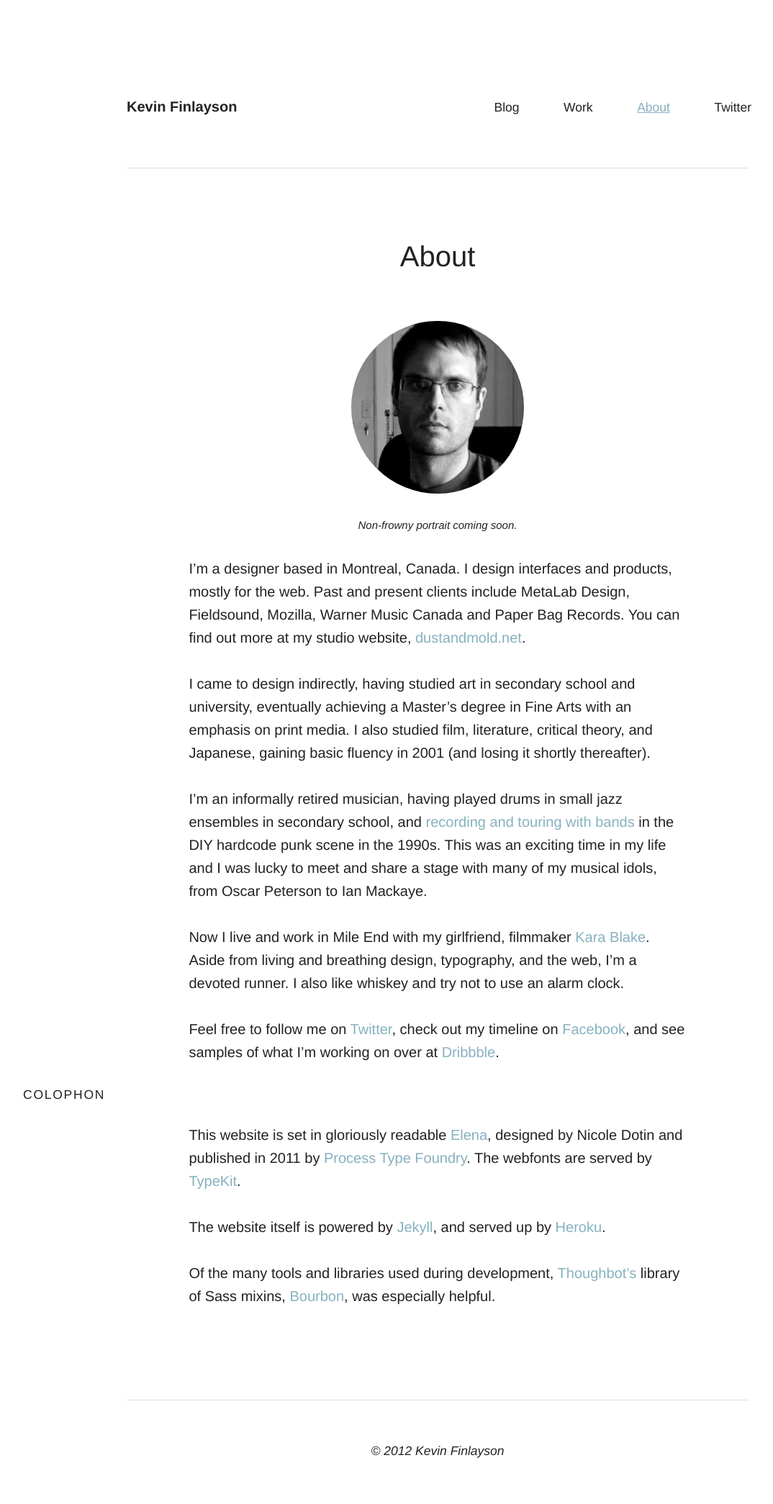
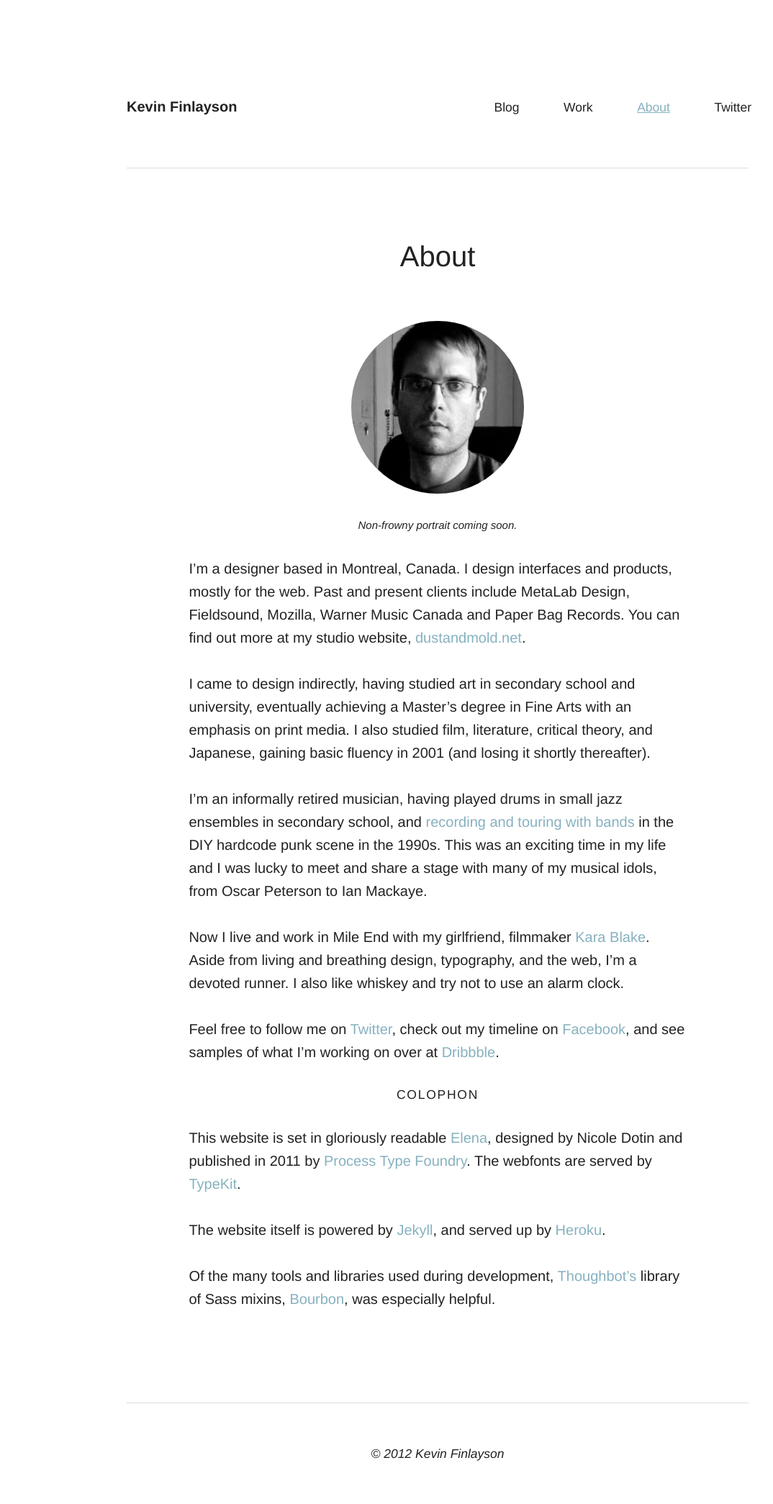
Before and after one commit to kevinfinlayson/kevinfinlayson.com, a Jekyll site: the page built from about.html, in a window 1280 px wide. Shown: the whole page at 72% size, without its empty margins (32-1106 px from the left). Built offline with Jekyll 4.4.1, drawn with Linux system fonts in a browser that asks for light colours; nearby versions of some CDN libraries.

Commit message:
Edits to about page

```diff
--- a/about.html
+++ b/about.html
@@ -25,13 +25,20 @@
 
       <p>Feel free to follow me on <a href="http://twitter.com/kevinfinlayson"  title="Twitter">Twitter</a>, check out my timeline on <a href="http://facebook.com/kevinfinlayson" title="Facebook">Facebook</a>, and see samples of what I’m working on over at <a href="http://dribbble.com/kevinfinlayson" title="Dribbble">Dribbble</a>.</p>
 
-        <h2>Colophon</h2>
+      <section class="colophon">
 
-      <p>This website is set in gloriously readable <a href="http://processtypefoundry.com/fonts/elena/" title="Elena">Elena</a>, designed by Nicole Dotin and published in 2011 by <a href="http://processtypefoundry.com" title="Process Type Foundry">Process Type Foundry</a>. The webfonts are served by <a href="http://typekit.com" title="TypeKit">TypeKit</a>.</p>
+        <header>
+          <h2>Colophon</h2>
+        </header>
 
-      <p>The website itself is powered by <a href="https://github.com/mojombo/jekyll" title="Jekyll">Jekyll</a>, and served up by <a href="http://heroku.com" title="Heroku">Heroku</a>.</p>
+        <p>This website is set in gloriously readable <a href="http://processtypefoundry.com/fonts/elena/" title="Elena">Elena</a>, designed by Nicole Dotin and published in 2011 by <a href="http://processtypefoundry.com" title="Process Type Foundry">Process Type Foundry</a>. The webfonts are served by <a href="http://typekit.com" title="TypeKit">TypeKit</a>.</p>
 
-      <p>Of the many tools and libraries used during development, <a href="http://thoughtbot.com" title-"Thoughbots’s">Thoughbot’s</a> library of Sass mixins, <a href="http://thoughtbot.com/bourbon" title="bourbon">Bourbon</a>, was especially helpful.</p>
+        <p>The website itself is powered by <a href="https://github.com/mojombo/jekyll" title="Jekyll">Jekyll</a>, and served up by <a href="http://heroku.com" title="Heroku">Heroku</a>.</p>
+
+        <p>Of the many tools and libraries used during development, <a href="http://thoughtbot.com" title-"Thoughbots’s">Thoughbot’s</a> library of Sass mixins, <a href="http://thoughtbot.com/bourbon" title="bourbon">Bourbon</a>, was especially helpful.</p>
+
+        </section><!-- colophon -->
+
     </div><!-- article-content -->
   </article>
 </section><!-- main -->
```
